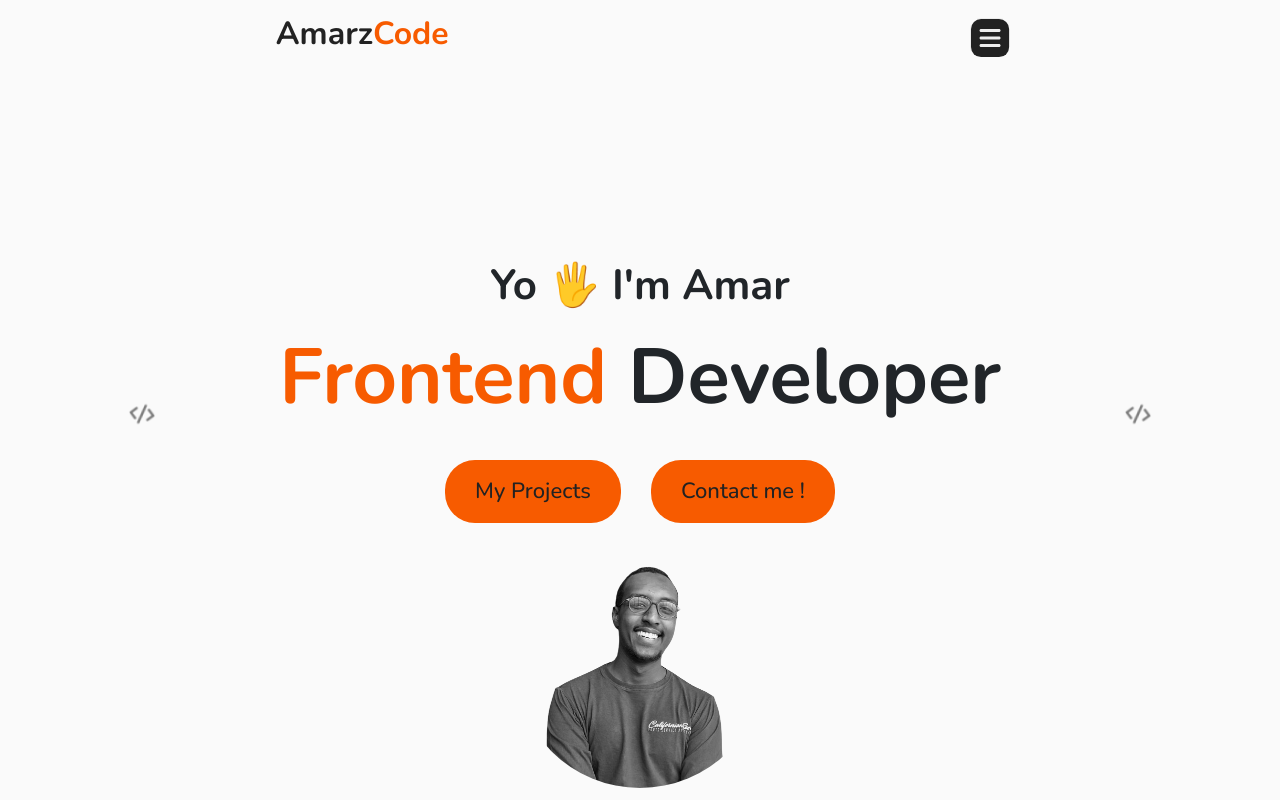
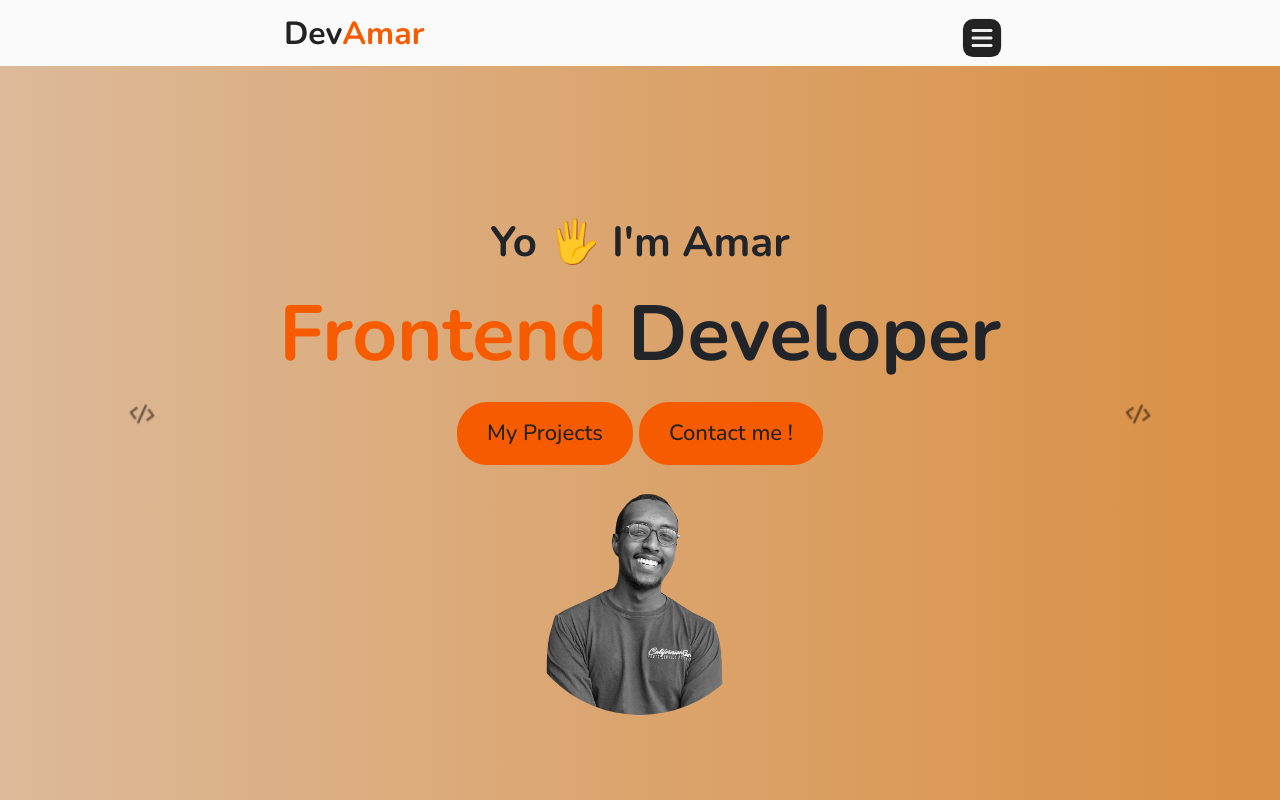
Before and after one commit to Amar-Dev1/Portfolio, a React (Vite) app: page / in a window 1280 px wide. Shown: the top 800 px of the page. Built offline with nearby package versions, Linux system fonts and the light colour scheme.

Commit message:
edit landing section

```diff
--- a/index.html
+++ b/index.html
@@ -2,7 +2,7 @@
 <html lang="en">
   <head>
     <meta charset="UTF-8" />
-    <link rel="icon" type="image/svg+xml" href="/vite.svg" />
+    <link rel="icon" type="image/png" href="./src/assets/Amar-icon.png" style="border-radius: 50%;"/>
     <meta name="viewport" content="width=device-width, initial-scale=1.0" />
     <title>Dev Amar</title>
     <!-- font -->
--- a/src/App.css
+++ b/src/App.css
@@ -1,12 +1,12 @@
 /* components */
-.colored-span{
+.colored-span {
     color: var(--main-color);
 }
 
 .amar-btn {
     border: transparent;
     padding: 15px;
-    margin: 15px;
+    margin: 0 3px;
     cursor: pointer;
     transition: .3s;
     border-radius: 30px;
--- a/src/Sections/Contact/Contact.css
+++ b/src/Sections/Contact/Contact.css
@@ -42,6 +42,7 @@
     width: fit-content;
     margin-left: auto;
     margin-right: auto;
+    margin-top: 15px;
     padding: 10px 20px;
     color: var(--light-color);
 }
--- a/src/Sections/Footer/Footer.jsx
+++ b/src/Sections/Footer/Footer.jsx
@@ -12,7 +12,7 @@ const Footer = () => {
           <a href="https://linkedin.com/in/amar-yasir" target='blank'><FaLinkedin className='icon' /></a>
           <a href="https://github.com/Amar-Dev1" target='blank'> <FaGithub className='icon' /></a>
           <a href="mailto:AmarOfficial249@gmail.com" target='blank'>  <FaEnvelope className='icon' /></a>
-          <a href="https://drive.google.com/file/d/16btXP1vJi5NNK0E6v3iNDoLecqAyOGd_/view?usp=sharing"><img src={amarCV} alt="" className='cv-icon'/></a>
+          <a href="https://drive.google.com/file/d/16btXP1vJi5NNK0E6v3iNDoLecqAyOGd_/view?usp=sharing" target='blank'><img src={amarCV} alt="" className='cv-icon'/></a>
         </div>
       </div>
     </Container>
--- a/src/Sections/Header/Header.css
+++ b/src/Sections/Header/Header.css
@@ -3,8 +3,7 @@
     justify-content: space-around;
     flex-direction: row;
     align-items: center;
-    padding-top: 10px;
-    padding-bottom: 10px;
+    padding-top:10px ;
 }
 
 #header .logo {
--- a/src/Sections/Header/Header.jsx
+++ b/src/Sections/Header/Header.jsx
@@ -16,7 +16,7 @@ const Header = () => {
   return (
     <Container fluid id='header'>
       <h3 className="logo">
-        <a href="/">Amarz<span className='colored-span'>Code</span></a>
+        <a href="/">Dev<span className='colored-span'>Amar</span></a>
       </h3>
 
       <nav className={`links ${showMenu ? 'show' : ''}`} ref={navRef}>
--- a/src/Sections/Landing/Landing.css
+++ b/src/Sections/Landing/Landing.css
@@ -1,6 +1,24 @@
 #landing {
     width: 100%;
     height: 100vh;
+    display: flex;
+    justify-content: center;
+    align-items: center;
+    transition: all 1s ease-in-out;
+    background: rgb(188, 179, 169);
+    background: linear-gradient(90deg, rgba(188, 179, 169, 1) 0%, rgba(222, 205, 193, 1) 25%, rgba(218, 145, 70, 1) 96%);
+    background-size: 200% 200%;
+    animation: backgroundChange 5s infinite alternate;
+}
+
+@keyframes backgroundChange {
+    0% {
+        background-position: 0% 0%;
+    }
+
+    100% {
+        background-position: 100% 100%;
+    }
 }
 
 #landing .random-icon {
--- a/src/Sections/Landing/Landing.jsx
+++ b/src/Sections/Landing/Landing.jsx
@@ -9,7 +9,7 @@ const Landing = () => {
         <Container fluid id='landing'>
             <img src={htmlIcon} alt="" className='random-icon random01' />
             <img src={htmlIcon} alt="" className='random-icon random02' />
-            <Row className='first-row d-flex flex-column justify-content-center align-items-center mt-5'>
+            <Row className='first-row d-flex flex-column justify-content-center'>
                 <Col lg={12} md={12} sm={12} className='text-center'>
                     <h4>Yo 🖐 I'm Amar</h4>
                     <h1><span>Frontend</span> Developer</h1>
```
Also changed, not shown: src/assets/Amar-icon.png (added).
